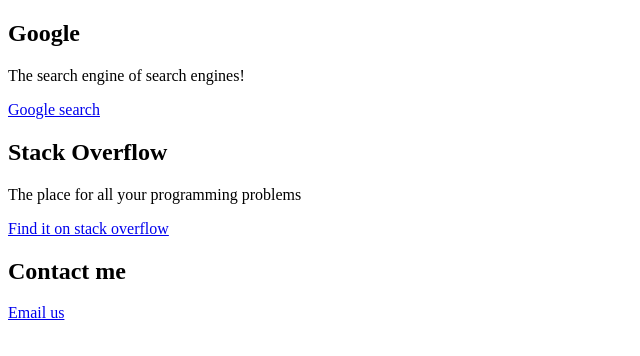
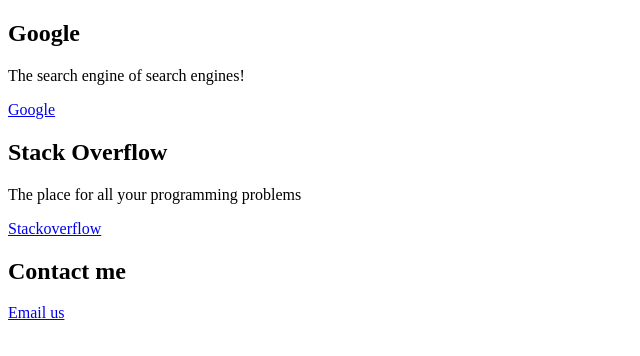
Before and after one commit to FBW41-2/mail-link-mamuna36, a plain HTML site: page index.html in a window 1280 px wide. Shown: the whole page, without its empty margins (0-640 px from the left). Drawn offline with Linux system fonts and the light colour scheme.

Commit message:
html link assignment done

```diff
--- a/index.html
+++ b/index.html
@@ -13,7 +13,7 @@
         The search engine of search engines!
       </p>
       <!-- Add a link to google.com here! -->
-      <a href="https://www.google.com">Google search</a>
+      <a href="https://www.google.com">Google</a>
 
     </section>
 
@@ -21,7 +21,7 @@
       <h1>Stack Overflow</h1>
       <p>The place for all your programming problems</p>
       <!-- Add a link to stack overflow here! -->
-      <a href="https://stackoverflow.com/">Find it on stack overflow</a>
+      <a href="https://stackoverflow.com/">Stackoverflow</a>
       <a href=""></a>
     </section>
 
```
